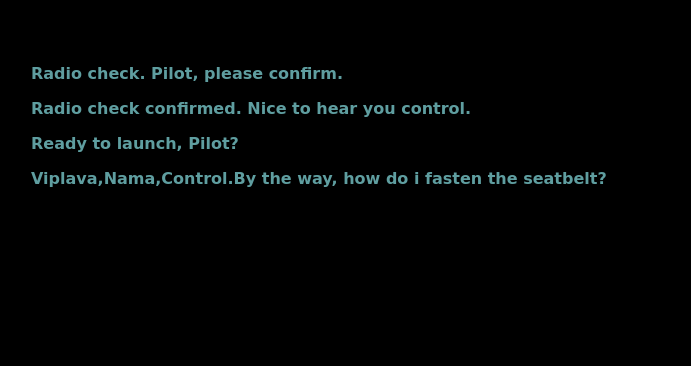
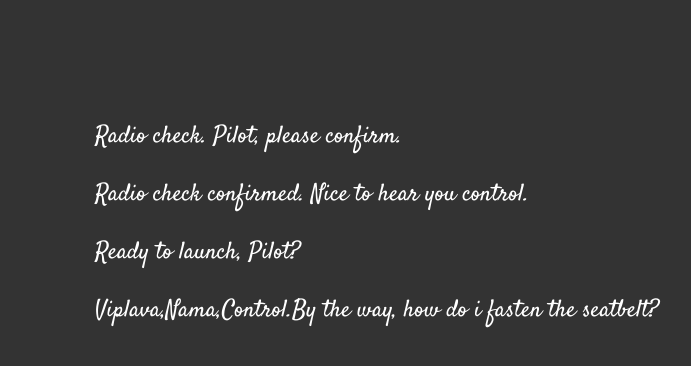
Before and after one commit to viplavan/Communication-log, a plain HTML site: page Classwork.html in a window 1280 px wide. Shown: the whole page, without its empty margins (225-916 px from the left). Drawn offline with Linux system fonts and the light colour scheme.

Commit message:
Added a P line to index file and style file

```diff
--- a/style.css
+++ b/style.css
@@ -1,17 +1,7 @@
-p{
-    font-size: medium;
-    font-weight: 900;
-    color: cadetblue;
-}
-/* h1{
-    color: chocolate;
-} */
 body {
-    /* color: white; */
-    background-color: black;
-    font-family: 'Sacramento', cursive;
-    font-size: 32px;
-    margin-top: 5%;
-    margin-left: 20%;
-    margin-right: 20%;
+    color: white;
+    background-color: #333;
+    font-size: 150%;
+    font-family: 'Satisfy', cursive;
+    margin: 5em 25%;
  }
```
Also changed, not shown: index.html (added, +16 -0 lines).
